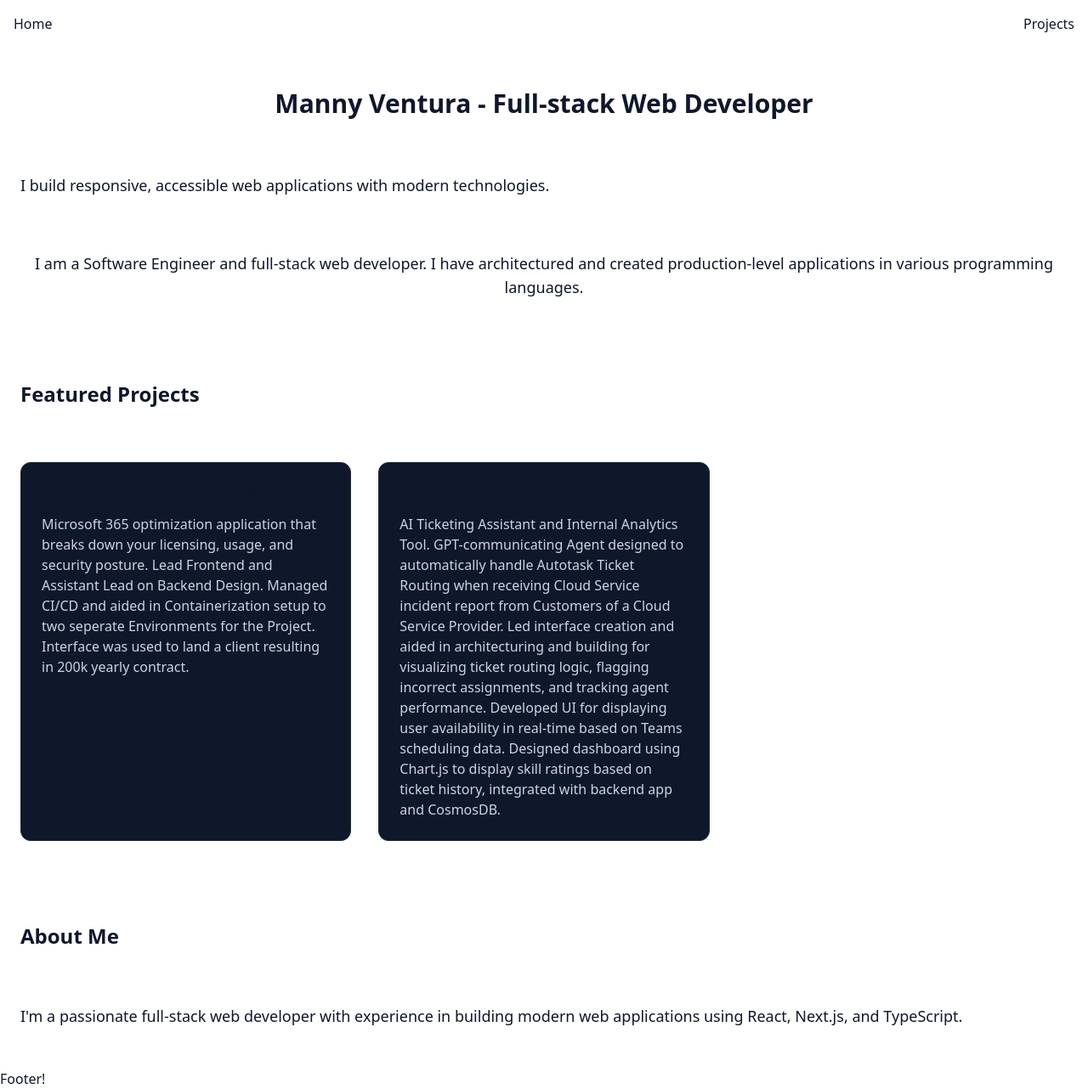
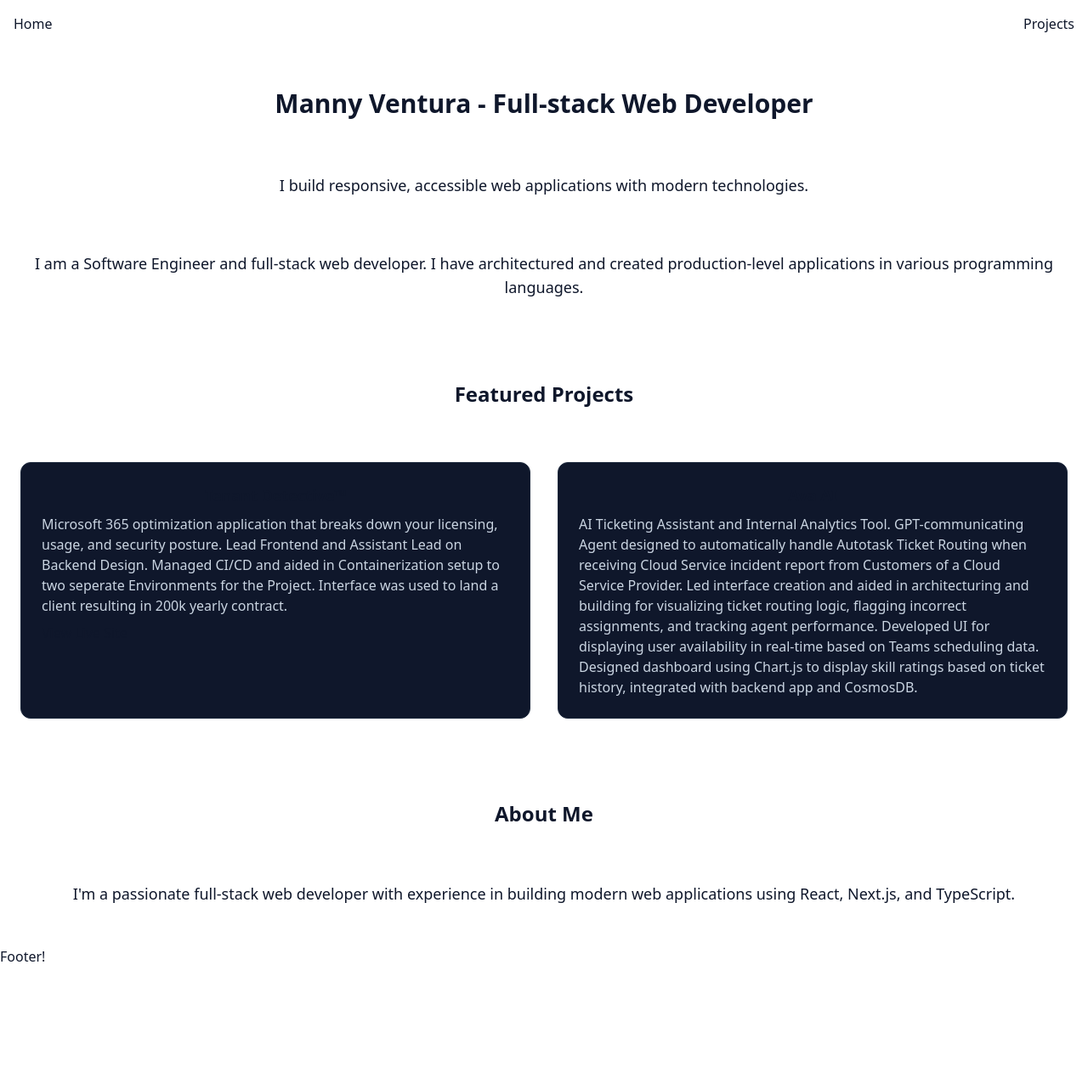
Before and after one commit to Manny-Ventura/my-next-portfolio, a Next.js app: page / in a window 1280 px wide. Shown: the whole page at 85% size. After the commit the page ends 1138 px from the top, so only its background shows below. Built offline with nearby package versions, Linux system fonts and the light colour scheme.

Commit message:
homepage adjustments

```diff
--- a/src/app/about/page.tsx
+++ b/src/app/about/page.tsx
@@ -1,5 +1,8 @@
 export default function Page() {
-    return (
-        <div>About Page</div>
-    )
+  return (
+    <>
+      <h1>About</h1>
+      <p></p>
+    </>
+  )
 }
--- a/src/app/contact/page.tsx
+++ b/src/app/contact/page.tsx
@@ -1,6 +1,4 @@
 import { Mail, Linkedin, Github } from 'lucide-react'
-
-type ContactItemProps = {}
 
 export default function Page() {
   return (
--- a/src/app/page.tsx
+++ b/src/app/page.tsx
@@ -7,7 +7,7 @@
   const featuredProjects = projects.filter((projects) => projects.featured)
   return (
     <>
-      <section className="space-y-16">
+      <section className="flex flex-col items-center space-y-16">
         <h1 className="text-center text-3xl font-bold">Manny Ventura - Full-stack Web Developer</h1>
         <p className="text-lg">
           I build responsive, accessible web applications with modern technologies.
@@ -18,16 +18,16 @@
         </p>
       </section>
 
-      <section className="space-y-16">
+      <section className="flex flex-col items-center space-y-16">
         <h2 className="text-2xl font-semibold">Featured Projects</h2>
-        <div className="grid grid-cols-1 gap-8 md:grid-cols-2 lg:grid-cols-3">
+        <div className="grid grid-cols-1 gap-8 md:grid-cols-2 lg:grid-cols-2">
           {featuredProjects.map((project) => (
             <ProjectCard key={project.slug} project={project} />
           ))}
         </div>
       </section>
 
-      <section className="space-y-16">
+      <section className="flex flex-col items-center space-y-16">
         <h2 className="text-2xl font-semibold">About Me</h2>
         <p className="text-lg">
           I'm a passionate full-stack web developer with experience in building modern web
```
